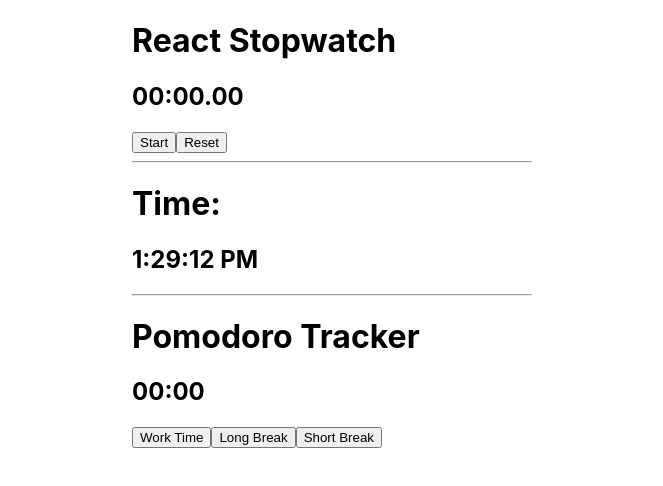
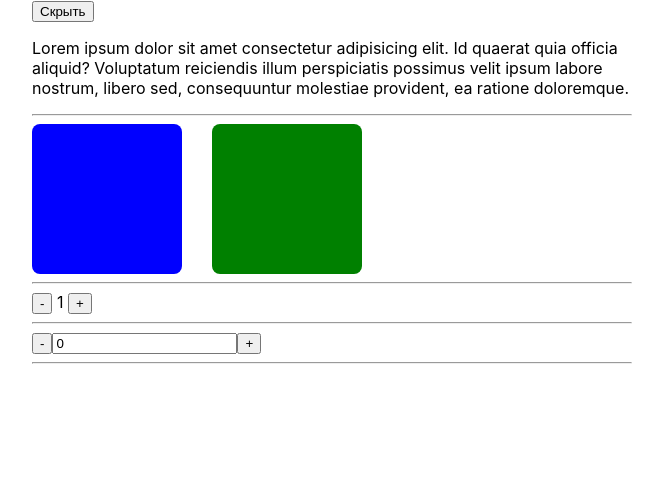
Before and after one commit to Ole-Leo/skypro-react, a React (Create React App) app in the folder skypro-react/: page / in a window 1280 px wide. Shown: the top 486 px of the page, without its empty margins (308-971 px from the left). Built offline with nearby package versions, Linux system fonts and the light colour scheme; the HTML template or start-up script is replaced by a standard one.

Commit message:
init: homework_5

```diff
--- a/skypro-react/src/App.js
+++ b/skypro-react/src/App.js
@@ -1,13 +1,15 @@
-import ReactStopwatch from './homework_4/ReactStopwatch';
-import Clock from './homework_4/Clock';
-import PomodoroTracker from './homework_4/PomodoroTracker';
+import ShowHide from './homework_5/ShowHide';
+import TwoSquares from './homework_5/TwoSquares';
+import CounterFn from './homework_5/CounterFn';
+import CounterWithInputFn from './homework_5/CounterWithInputFn';
 
 function App() {
   return (
     <>
-      <ReactStopwatch />
-      <Clock />
-      <PomodoroTracker />
+      <ShowHide />
+      <TwoSquares />
+      <CounterFn />
+      <CounterWithInputFn />
     </>
   );
 }
--- /dev/null
+++ b/skypro-react/src/homework_5/CounterFn.js
@@ -0,0 +1,17 @@
+import { useState } from 'react';
+import { increment, decrement, min, max } from './additional';
+
+const CounterFn = () => {
+  const [counter, setCounter] = useState(1);
+
+  return (
+    <>
+      <button onClick={() => decrement(counter, setCounter, min)}>-</button>
+      <span> {counter} </span>
+      <button onClick={() => increment(counter, setCounter, max)}>+</button>
+      <hr />
+    </>
+  );
+};
+
+export default CounterFn;
--- /dev/null
+++ b/skypro-react/src/homework_5/CounterWithInputFn.js
@@ -0,0 +1,24 @@
+import { useState } from 'react';
+import { increment, decrement, min, max } from './additional';
+
+const CounterWithInputFn = () => {
+  const [counter, setCounter] = useState(min);
+
+  const changeValue = (event) => {
+    let inputValue = event.target.value.replace(/\D/gi, '');
+    if (inputValue > max) inputValue = max;
+    if (inputValue < min) inputValue = min;
+    setCounter(Number(inputValue));
+  };
+
+  return (
+    <>
+      <button onClick={() => decrement(counter, setCounter, min)}>-</button>
+      <input value={counter} onChange={changeValue} />
+      <button onClick={() => increment(counter, setCounter, max)}>+</button>
+      <hr />
+    </>
+  );
+};
+
+export default CounterWithInputFn;
--- /dev/null
+++ b/skypro-react/src/homework_5/ShowHide.js
@@ -0,0 +1,28 @@
+import { useState } from 'react';
+
+const text = `Lorem ipsum dolor sit amet consectetur adipisicing elit. Id quaerat quia
+officia aliquid? Voluptatum reiciendis illum perspiciatis possimus velit
+ipsum labore nostrum, libero sed, consequuntur molestiae provident, ea
+ratione doloremque.`;
+
+const ShowHide = () => {
+  const [buttonText, setButtonText] = useState(false);
+  const [showText, setShowText] = useState(true);
+
+  function showHideHandler() {
+    setButtonText(!buttonText);
+    setShowText(!showText);
+  }
+
+  return (
+    <>
+      <button onClick={showHideHandler}>
+        {buttonText ? 'Показать' : 'Скрыть'}
+      </button>
+      <p>{showText && text}</p>
+      <hr />
+    </>
+  );
+};
+
+export default ShowHide;
--- /dev/null
+++ b/skypro-react/src/homework_5/Square.js
@@ -0,0 +1,3 @@
+export default function Square({ className, onClick }) {
+  return <div className={`square ${className}`} onClick={onClick}></div>;
+}
--- /dev/null
+++ b/skypro-react/src/homework_5/TwoSquares.js
@@ -0,0 +1,29 @@
+import { useState } from 'react';
+import Square from './Square';
+
+const TwoSquares = () => {
+  const [isHidden, setIsHidden] = useState(false);
+
+  const changeStateHandler = () => {
+    setIsHidden(!isHidden);
+  };
+
+  return (
+    <>
+      <div className="container">
+        <Square className={`blue-color`} />
+        <Square
+          className={`green-color ${isHidden ? 'hidden' : ''}`}
+          onClick={changeStateHandler}
+        />
+        <Square
+          className={`red-color ${!isHidden ? 'hidden' : ''}`}
+          onClick={changeStateHandler}
+        />
+      </div>
+      <hr />
+    </>
+  );
+};
+
+export default TwoSquares;
--- /dev/null
+++ b/skypro-react/src/homework_5/additional.js
@@ -0,0 +1,12 @@
+const min = 0;
+const max = 10;
+
+const increment = (state, setState, num) => {
+  if (state !== num) setState((prevState) => prevState + 1);
+};
+
+const decrement = (state, setState, num) => {
+  if (state !== num) setState((prevState) => prevState - 1);
+};
+
+export { increment, decrement, min, max };
--- a/skypro-react/src/index.css
+++ b/skypro-react/src/index.css
@@ -1,6 +1,6 @@
 body {
   margin: 0 auto;
-  width: 400px;
+  width: 600px;
   font-family: -apple-system, BlinkMacSystemFont, 'Segoe UI', 'Roboto', 'Oxygen',
     'Ubuntu', 'Cantarell', 'Fira Sans', 'Droid Sans', 'Helvetica Neue',
     sans-serif;
@@ -12,3 +12,31 @@
   font-family: source-code-pro, Menlo, Monaco, Consolas, 'Courier New',
     monospace;
 }
+
+.container {
+  display: flex;
+  align-items: center;
+  gap: 30px;
+}
+
+.square {
+  width: 150px;
+  height: 150px;
+  border-radius: 8px;
+  cursor: pointer;
+}
+
+.blue-color {
+  background-color: blue;
+}
+.green-color {
+  background-color: green;
+}
+
+.red-color {
+  background-color: red;
+}
+
+.hidden {
+  visibility: hidden;
+}
```
